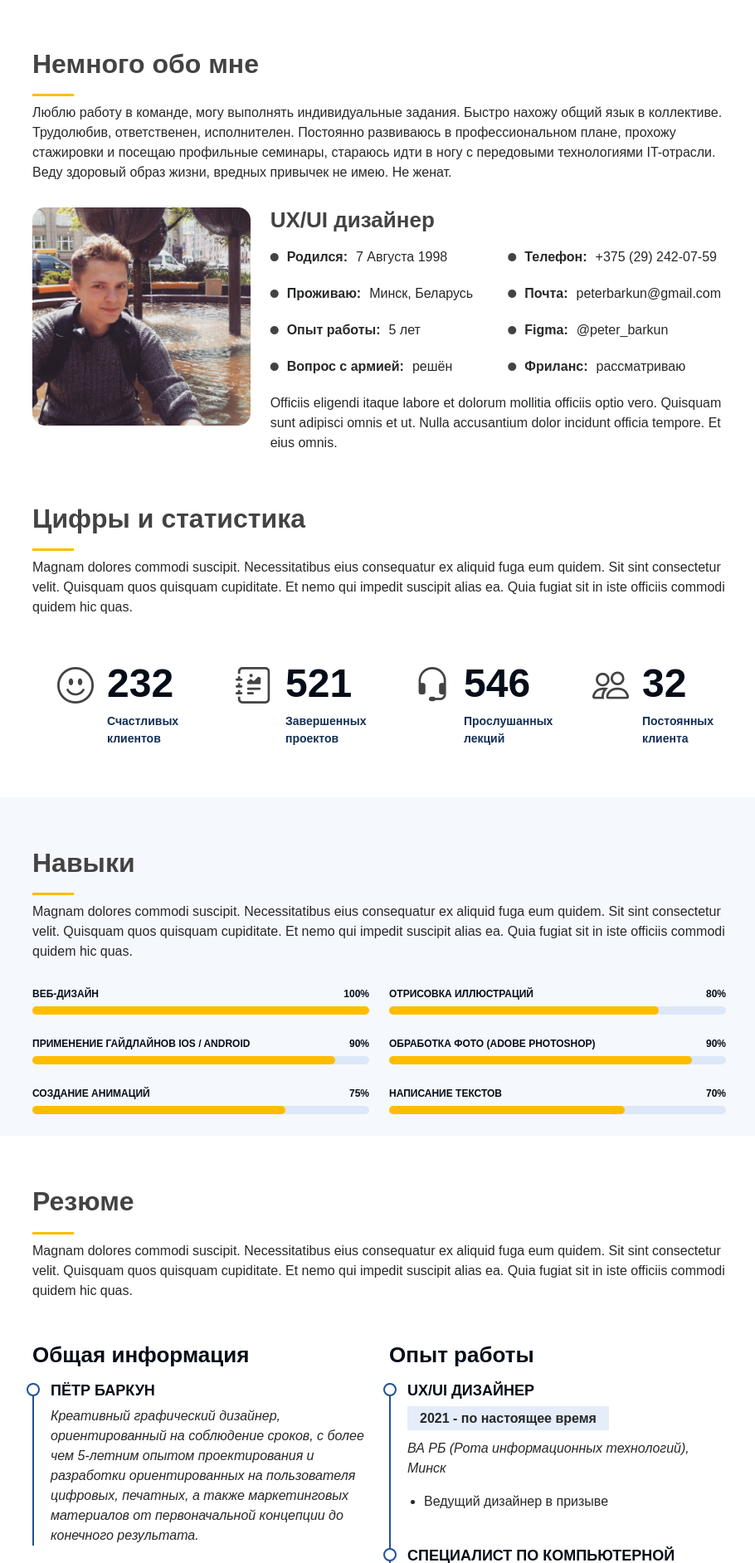
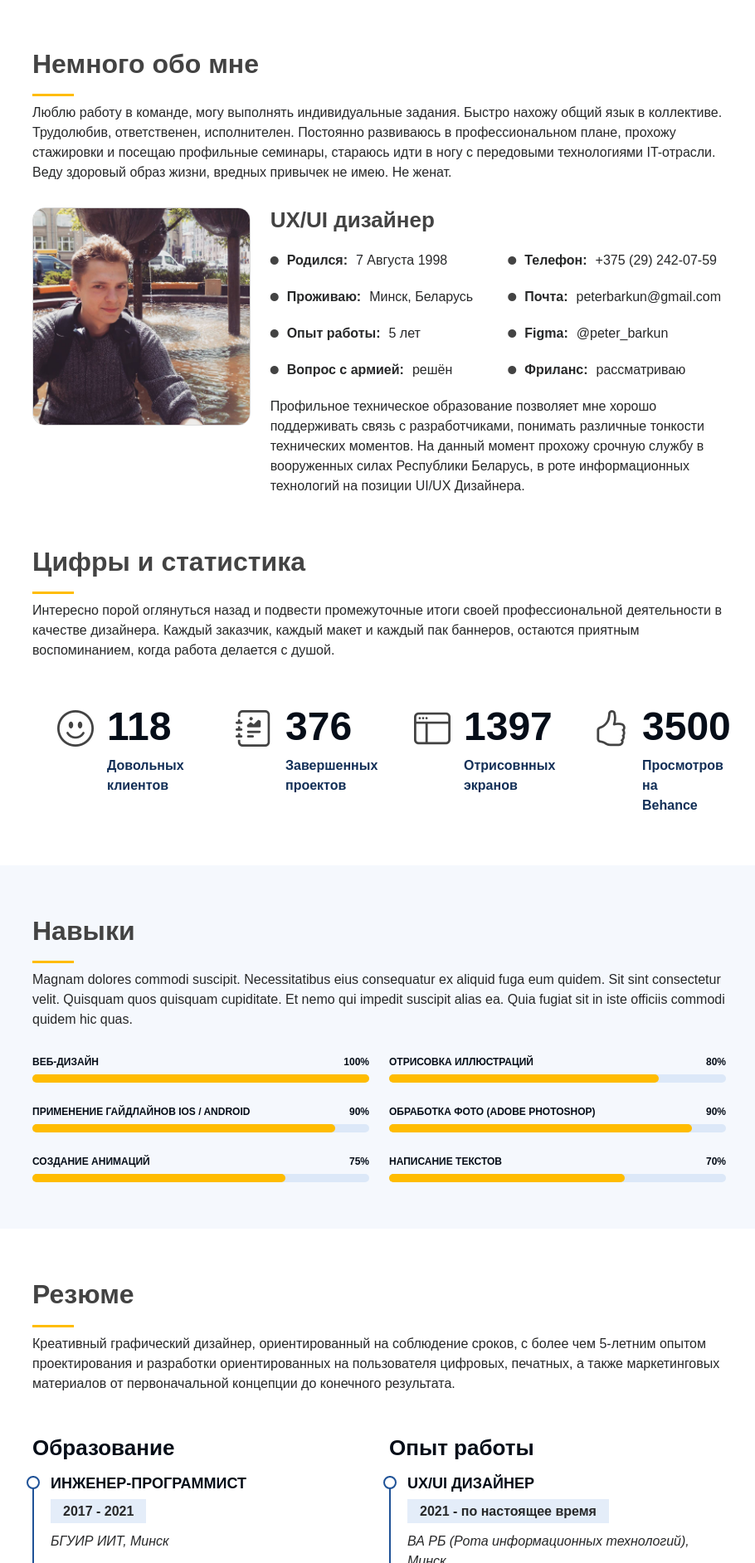
Before and after one commit to Unterfeldwebel33/peterbarkun, a PHP site: page / in a window 1280 px wide. Shown: the part 802-2686 px from the top of the page at 83% size, without its empty margins (333-1243 px from the left). Run offline with PHP 8.4, Linux system fonts and the light colour scheme.

Commit message:
Обновлены разделы

```diff
--- a/assets/css/style.css
+++ b/assets/css/style.css
@@ -44,6 +44,13 @@ a:hover {
 
 h1, h2, h3, h4, h5, h6 {
   font-family: "Gilroy", sans-serif;
+}
+
+@media (min-width: 1920px) {
+    p{
+      font-family: "Gilroy", sans-serif;
+      font-size: 18px;
+    }
 }
 
 /*--------------------------------------------------------------
@@ -375,6 +382,7 @@ section {
 --------------------------------------------------------------*/
 .img-fluid
 {
+  border: 1px solid rgba(67, 67, 67, 0.2);
   border-radius: 15px;
 }
 
@@ -382,6 +390,7 @@ section {
   font-weight: 700;
   font-size: 26px;
   color: #434343;
+  margin-bottom: 20px;
 }
 .about .content ul {
   list-style: none;
@@ -405,10 +414,23 @@ section {
   margin-bottom: 0;
 }
 
+@media (min-width: 1920px) {
+  .about .content ul li {
+    margin-bottom: 25px;
+    display: flex;
+    align-items: center;
+    font-size: 18px;
+  }
+}
+
+
 /*--------------------------------------------------------------
 # Facts
 --------------------------------------------------------------*/
+
 .facts {
+  padding: 0px;
+  padding-top: 60px;
   padding-bottom: 30px;
 }
 .facts .count-box {
@@ -434,7 +456,7 @@ section {
   padding: 15px 0 0 0;
   margin: 0 0 0 60px;
   font-family: "Gilroy", sans-serif;
-  font-size: 14px;
+  font-size: 16px;
   color: #122f57;
 }
 .facts .count-box a {
@@ -453,6 +475,11 @@ section {
 /*--------------------------------------------------------------
 # Akills
 --------------------------------------------------------------*/
+
+.skills{
+  padding-bottom: 30px;
+}
+
 .skills .progress {
   height: 60px;
   display: block;
@@ -523,6 +550,7 @@ section {
 }
 .resume .resume-item ul li {
   padding-bottom: 10px;
+  font-size: 18px;
 }
 .resume .resume-item:last-child {
   padding-bottom: 0;
@@ -580,7 +608,7 @@ section {
 }
 .portfolio .portfolio-wrap::before {
   content: "";
-  background: rgba(255, 255, 255, 0.5);
+
   position: absolute;
   left: 0;
   right: 0;
@@ -602,18 +630,20 @@ section {
   justify-content: center;
 }
 .portfolio .portfolio-wrap .portfolio-links a {
+  padding: 5px;
+  padding-bottom: 0px;
   color: #fff;
   font-size: 28px;
   text-align: center;
-  background: rgba(20, 157, 221, 0.75);
+  background: rgba(255, 188, 0, 0.7);
   transition: 0.3s;
   width: 50%;
 }
 .portfolio .portfolio-wrap .portfolio-links a:hover {
-  background: rgba(20, 157, 221, 0.95);
+  background: #FFBC00
 }
 .portfolio .portfolio-wrap .portfolio-links a + a {
-  border-left: 1px solid #37b3ed;
+  border-left: 1px solid #fff;
 }
 .portfolio .portfolio-wrap:hover::before {
   top: 0;
--- a/assets/js/main.js
+++ b/assets/js/main.js
@@ -1,9 +1,3 @@
-/**
-* Template Name: iPortfolio - v3.6.0
-* Template URL: https://bootstrapmade.com/iportfolio-bootstrap-portfolio-websites-template/
-* Author: BootstrapMade.com
-* License: https://bootstrapmade.com/license/
-*/
 (function() {
   "use strict";
 
--- a/index.html
+++ b/index.html
@@ -106,13 +106,14 @@
               </div>
             </div>
             <p>
-              Officiis eligendi itaque labore et dolorum mollitia officiis optio vero. Quisquam sunt adipisci omnis et ut. Nulla accusantium dolor incidunt officia tempore. Et eius omnis.
+             Профильное техническое образование позволяет мне хорошо поддерживать связь с разработчиками, понимать различные тонкости технических моментов.
+
+              На данный момент прохожу срочную службу в вооруженных силах Республики Беларусь, в роте информационных технологий на позиции UI/UX Дизайнера.
             </p>
           </div>
         </div>
 
       </div>
-    </section><!-- End About Section -->
 
       <!-- ======= Facts Section ======= -->
       <section id="facts" class="facts">
@@ -120,7 +121,9 @@
 
           <div class="section-title">
             <h2>Цифры и статистика</h2>
-          <p>Magnam dolores commodi suscipit. Necessitatibus eius consequatur ex aliquid fuga eum quidem. Sit sint consectetur velit. Quisquam quos quisquam cupiditate. Et nemo qui impedit suscipit alias ea. Quia fugiat sit in iste officiis commodi quidem hic quas.</p>
+            <p>Интересно порой оглянуться назад и подвести промежуточные итоги своей профессиональной деятельности в качестве дизайнера.
+              Каждый заказчик, каждый макет и каждый пак баннеров, остаются приятным воспоминанием, когда работа делается с душой.
+            </p>
           </div>
 
           <div class="row no-gutters">
@@ -128,32 +131,32 @@
             <div class="col-lg-3 col-md-6 d-md-flex align-items-md-stretch" data-aos="fade-up">
               <div class="count-box">
                 <i class="bi bi-emoji-smile"></i>
-              <span data-purecounter-start="0" data-purecounter-end="232" data-purecounter-duration="1" class="purecounter"></span>
-              <p><strong>Счастливых клиентов</strong></p>
+                <span data-purecounter-start="0" data-purecounter-end="118" data-purecounter-duration="1" class="purecounter"></span>
+                <p><strong>Довольных клиентов</strong></p>
               </div>
             </div>
 
             <div class="col-lg-3 col-md-6 d-md-flex align-items-md-stretch" data-aos="fade-up" data-aos-delay="100">
               <div class="count-box">
                 <i class="bi bi-journal-richtext"></i>
-              <span data-purecounter-start="0" data-purecounter-end="521" data-purecounter-duration="1" class="purecounter"></span>
+                <span data-purecounter-start="0" data-purecounter-end="376" data-purecounter-duration="1" class="purecounter"></span>
                 <p><strong>Завершенных проектов</strong></p>
               </div>
             </div>
 
             <div class="col-lg-3 col-md-6 d-md-flex align-items-md-stretch" data-aos="fade-up" data-aos-delay="200">
               <div class="count-box">
-              <i class="bi bi-headset"></i>
-              <span data-purecounter-start="0" data-purecounter-end="546" data-purecounter-duration="1" class="purecounter"></span>
-              <p><strong>Прослушанных лекций</strong></p>
+                <i class="bi bi-window-sidebar"></i>
+                <span data-purecounter-start="0" data-purecounter-end="1397" data-purecounter-duration="1" class="purecounter"></span>
+                <p><strong>Отрисовнных экранов</strong></p>
               </div>
             </div>
 
             <div class="col-lg-3 col-md-6 d-md-flex align-items-md-stretch" data-aos="fade-up" data-aos-delay="300">
               <div class="count-box">
-              <i class="bi bi-people"></i>
-              <span data-purecounter-start="0" data-purecounter-end="32" data-purecounter-duration="1" class="purecounter"></span>
-              <p><strong>Постоянных клиента</strong></p>
+                <i class="bi bi-hand-thumbs-up"></i>
+                <span data-purecounter-start="0" data-purecounter-end="3500" data-purecounter-duration="1" class="purecounter"></span>
+                <p><strong>Просмотров на Behance</strong></p>
               </div>
             </div>
 
@@ -161,6 +164,7 @@
 
         </div>
       </section><!-- End Facts Section -->
+    </section><!-- End About Section -->
 
     <!-- ======= Skills Section ======= -->
     <section id="skills" class="skills section-bg">
@@ -234,33 +238,36 @@
 
         <div class="section-title">
           <h2>Резюме</h2>
-          <p>Magnam dolores commodi suscipit. Necessitatibus eius consequatur ex aliquid fuga eum quidem. Sit sint consectetur velit. Quisquam quos quisquam cupiditate. Et nemo qui impedit suscipit alias ea. Quia fugiat sit in iste officiis commodi quidem hic quas.</p>
+          <p>Креативный графический дизайнер, ориентированный на соблюдение сроков, с более чем 5-летним опытом проектирования и разработки ориентированных на пользователя цифровых, печатных,
+            а также маркетинговых материалов от первоначальной концепции до конечного результата.</p>
         </div>
 
         <div class="row">
           <div class="col-lg-6" data-aos="fade-up">
-            <h3 class="resume-title">Общая информация</h3>
-            <div class="resume-item pb-0">
-              <h4>Пётр Баркун</h4>
-              <p><em>Креативный графический дизайнер, ориентированный на соблюдение сроков, с более чем 5-летним опытом проектирования и разработки ориентированных на пользователя цифровых, печатных, а также маркетинговых материалов от первоначальной концепции до конечного результата.</em></p>
-            </div>
-
             <h3 class="resume-title">Образование</h3>
             <div class="resume-item">
               <h4>Инженер-программист</h4>
               <h5>2017 - 2021</h5>
               <p><em>БГУИР ИИТ, Минск</em></p>
+              <ul>
+                <li>ФКТ, Программное обеспечение вычислительной техники и автоматизированных систем.</li>
+              </ul>
             </div>
             <div class="resume-item">
               <h4>графический дизайнер</h4>
               <h5>2017</h5>
               <p><em>Стажировка в Digital-агенстве Wunder, Минск</em></p>
-              <p>Месячный интенсив по разработке цифровых маркетинговых материалов</p>
+              <ul>
+                <li>Месячный интенсив по разработке цифровых маркетинговых материалов</li>
+              </ul>
             </div>
             <div class="resume-item">
               <h4>Техник-программист</h4>
               <h5>2013 - 2017</h5>
               <p><em>МГКЭ, Минск</em></p>
+              <ul>
+                <li>Программное обеспечение информационных технологий</li>
+              </ul>
             </div>
           </div>
           <div class="col-lg-6" data-aos="fade-up" data-aos-delay="100">
@@ -278,8 +285,8 @@
               <h5>2020 - 2021</h5>
               <p><em>Moscow Tesla Club, Минск</em></p>
               <ul>
-                <li>Developed numerous marketing programs (logos, brochures,infographics, presentations, and advertisements).</li>
-                <li>Managed up to 5 projects or tasks at a given time while under pressure</li>
+                <li>Разработка интерфейса для сервиса об электромобилях</li>
+                <li>Доработка сайтов на основе метрик</li>
               </ul>
             </div>
             <div class="resume-item">
@@ -287,8 +294,8 @@
               <h5>2019 - 2020</h5>
               <p><em>Gik Media, Минск</em></p>
               <ul>
-                <li>Developed numerous marketing programs (logos, brochures,infographics, presentations, and advertisements).</li>
-                <li>Managed up to 5 projects or tasks at a given time while under pressure</li>
+                <li>Отрисовка варфреймов и интерактивных веб-страниц</li>
+                <li>Отрисовка логотипов и иконок, создание фирменного стиля</li>
               </ul>
             </div>
           </div>
@@ -302,8 +309,9 @@
       <div class="container">
 
         <div class="section-title">
-          <h2>Примеры работ</h2>
-          <p>Magnam dolores commodi suscipit. Necessitatibus eius consequatur ex aliquid fuga eum quidem. Sit sint consectetur velit. Quisquam quos quisquam cupiditate. Et nemo qui impedit suscipit alias ea. Quia fugiat sit in iste officiis commodi quidem hic quas.</p>
+          <h2>Мои работы и проекты</h2>
+          <p>Я работаю с известными проектами из самых разных сфер. Большинство из моих работ создаются на коммерческой основе, но есть и художественные проекты, для того чтобы опробовать себя в новой области дизайна.
+             Вот небольшая подборка избранных проектов из трёх категорий:</p>
         </div>
 
         <div class="row" data-aos="fade-up">
@@ -323,7 +331,7 @@
             <div class="portfolio-wrap">
               <img src="assets/img/portfolio/portfolio-1.jpg" class="img-fluid" alt="">
               <div class="portfolio-links">
-                <a href="assets/img/portfolio/portfolio-1.jpg" data-gallery="portfolioGallery" class="portfolio-lightbox" title="App 1"><i class="bx bx-plus"></i></a>
+                <a href="assets/img/portfolio/portfolio-1.jpg" data-gallery="portfolioGallery" class="portfolio-lightbox" title="App 1"><i class="bx bx-fullscreen"></i></a>
                 <a href="portfolio-details.html" title="More Details"><i class="bx bx-link"></i></a>
               </div>
             </div>
@@ -333,7 +341,7 @@
             <div class="portfolio-wrap">
               <img src="assets/img/portfolio/portfolio-2.jpg" class="img-fluid" alt="">
               <div class="portfolio-links">
-                <a href="assets/img/portfolio/portfolio-2.jpg" data-gallery="portfolioGallery" class="portfolio-lightbox" title="Web 3"><i class="bx bx-plus"></i></a>
+                <a href="assets/img/portfolio/portfolio-2.jpg" data-gallery="portfolioGallery" class="portfolio-lightbox" title="Web 3"><i class="bx bx-fullscreen"></i></a>
                 <a href="portfolio-details.html" title="More Details"><i class="bx bx-link"></i></a>
               </div>
             </div>
@@ -343,7 +351,7 @@
             <div class="portfolio-wrap">
               <img src="assets/img/portfolio/portfolio-3.jpg" class="img-fluid" alt="">
               <div class="portfolio-links">
-                <a href="assets/img/portfolio/portfolio-3.jpg" data-gallery="portfolioGallery" class="portfolio-lightbox" title="App 2"><i class="bx bx-plus"></i></a>
+                <a href="assets/img/portfolio/portfolio-3.jpg" data-gallery="portfolioGallery" class="portfolio-lightbox" title="App 2"><i class="bx bx-fullscreen"></i></a>
                 <a href="portfolio-details.html" title="More Details"><i class="bx bx-link"></i></a>
               </div>
             </div>
@@ -353,7 +361,7 @@
             <div class="portfolio-wrap">
               <img src="assets/img/portfolio/portfolio-4.jpg" class="img-fluid" alt="">
               <div class="portfolio-links">
-                <a href="assets/img/portfolio/portfolio-4.jpg" data-gallery="portfolioGallery" class="portfolio-lightbox" title="Card 2"><i class="bx bx-plus"></i></a>
+                <a href="assets/img/portfolio/portfolio-4.jpg" data-gallery="portfolioGallery" class="portfolio-lightbox" title="Card 2"><i class="bx bx-fullscreen"></i></a>
                 <a href="portfolio-details.html" title="More Details"><i class="bx bx-link"></i></a>
               </div>
             </div>
@@ -363,7 +371,7 @@
             <div class="portfolio-wrap">
               <img src="assets/img/portfolio/portfolio-5.jpg" class="img-fluid" alt="">
               <div class="portfolio-links">
-                <a href="assets/img/portfolio/portfolio-5.jpg" data-gallery="portfolioGallery" class="portfolio-lightbox" title="Web 2"><i class="bx bx-plus"></i></a>
+                <a href="assets/img/portfolio/portfolio-5.jpg" data-gallery="portfolioGallery" class="portfolio-lightbox" title="Web 2"><i class="bx bx-fullscreen"></i></a>
                 <a href="portfolio-details.html" title="More Details"><i class="bx bx-link"></i></a>
               </div>
             </div>
@@ -373,7 +381,7 @@
             <div class="portfolio-wrap">
               <img src="assets/img/portfolio/portfolio-6.jpg" class="img-fluid" alt="">
               <div class="portfolio-links">
-                <a href="assets/img/portfolio/portfolio-6.jpg" data-gallery="portfolioGallery" class="portfolio-lightbox" title="App 3"><i class="bx bx-plus"></i></a>
+                <a href="assets/img/portfolio/portfolio-6.jpg" data-gallery="portfolioGallery" class="portfolio-lightbox" title="App 3"><i class="bx bx-fullscreen"></i></a>
                 <a href="portfolio-details.html" title="More Details"><i class="bx bx-link"></i></a>
               </div>
             </div>
@@ -383,7 +391,7 @@
             <div class="portfolio-wrap">
               <img src="assets/img/portfolio/portfolio-7.jpg" class="img-fluid" alt="">
               <div class="portfolio-links">
-                <a href="assets/img/portfolio/portfolio-7.jpg" data-gallery="portfolioGallery" class="portfolio-lightbox" title="Card 1"><i class="bx bx-plus"></i></a>
+                <a href="assets/img/portfolio/portfolio-7.jpg" data-gallery="portfolioGallery" class="portfolio-lightbox" title="Card 1"><i class="bx bx-fullscreen"></i></a>
                 <a href="portfolio-details.html" title="More Details"><i class="bx bx-link"></i></a>
               </div>
             </div>
@@ -393,7 +401,7 @@
             <div class="portfolio-wrap">
               <img src="assets/img/portfolio/portfolio-8.jpg" class="img-fluid" alt="">
               <div class="portfolio-links">
-                <a href="assets/img/portfolio/portfolio-8.jpg" data-gallery="portfolioGallery" class="portfolio-lightbox" title="Card 3"><i class="bx bx-plus"></i></a>
+                <a href="assets/img/portfolio/portfolio-8.jpg" data-gallery="portfolioGallery" class="portfolio-lightbox" title="Card 3"><i class="bx bx-fullscreen"></i></a>
                 <a href="portfolio-details.html" title="More Details"><i class="bx bx-link"></i></a>
               </div>
             </div>
@@ -403,7 +411,7 @@
             <div class="portfolio-wrap">
               <img src="assets/img/portfolio/portfolio-9.jpg" class="img-fluid" alt="">
               <div class="portfolio-links">
-                <a href="assets/img/portfolio/portfolio-9.jpg" data-gallery="portfolioGallery" class="portfolio-lightbox" title="Web 3"><i class="bx bx-plus"></i></a>
+                <a href="assets/img/portfolio/portfolio-9.jpg" data-gallery="portfolioGallery" class="portfolio-lightbox" title="Web 3"><i class="bx bx-fullscreen"></i></a>
                 <a href="portfolio-details.html" title="More Details"><i class="bx bx-link"></i></a>
               </div>
             </div>
```
Also changed, not shown: assets/img/portfolio/portfolio-1.jpg, assets/img/portfolio/portfolio-2.jpg, assets/img/portfolio/portfolio-3.jpg, assets/img/portfolio/portfolio-4.jpg, assets/img/portfolio/portfolio-5.jpg, assets/img/portfolio/portfolio-6.jpg, assets/img/portfolio/portfolio-7.jpg, assets/img/portfolio/portfolio-8.jpg, assets/img/portfolio/portfolio-9.jpg. Lines whose indentation alone changed are shown as unchanged.
